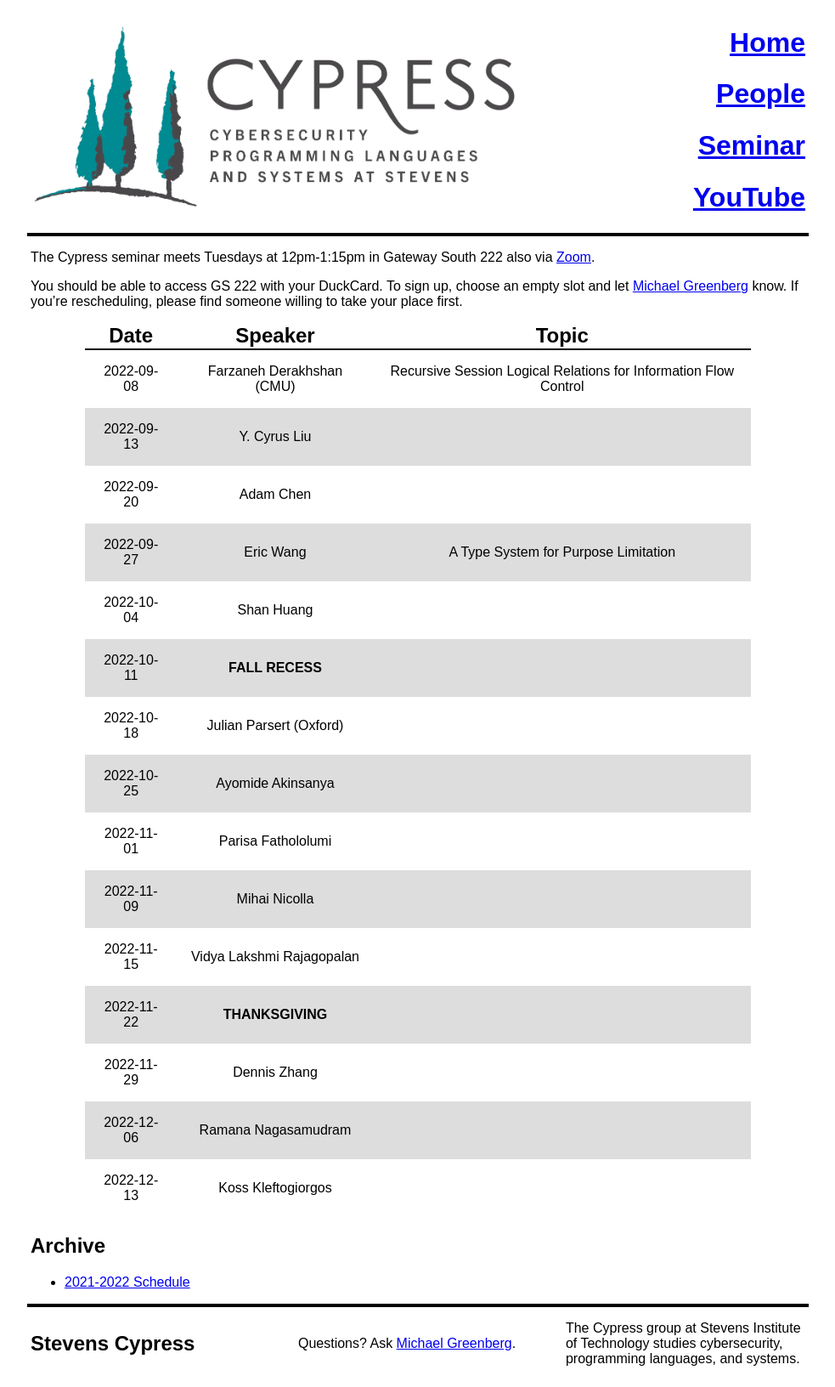
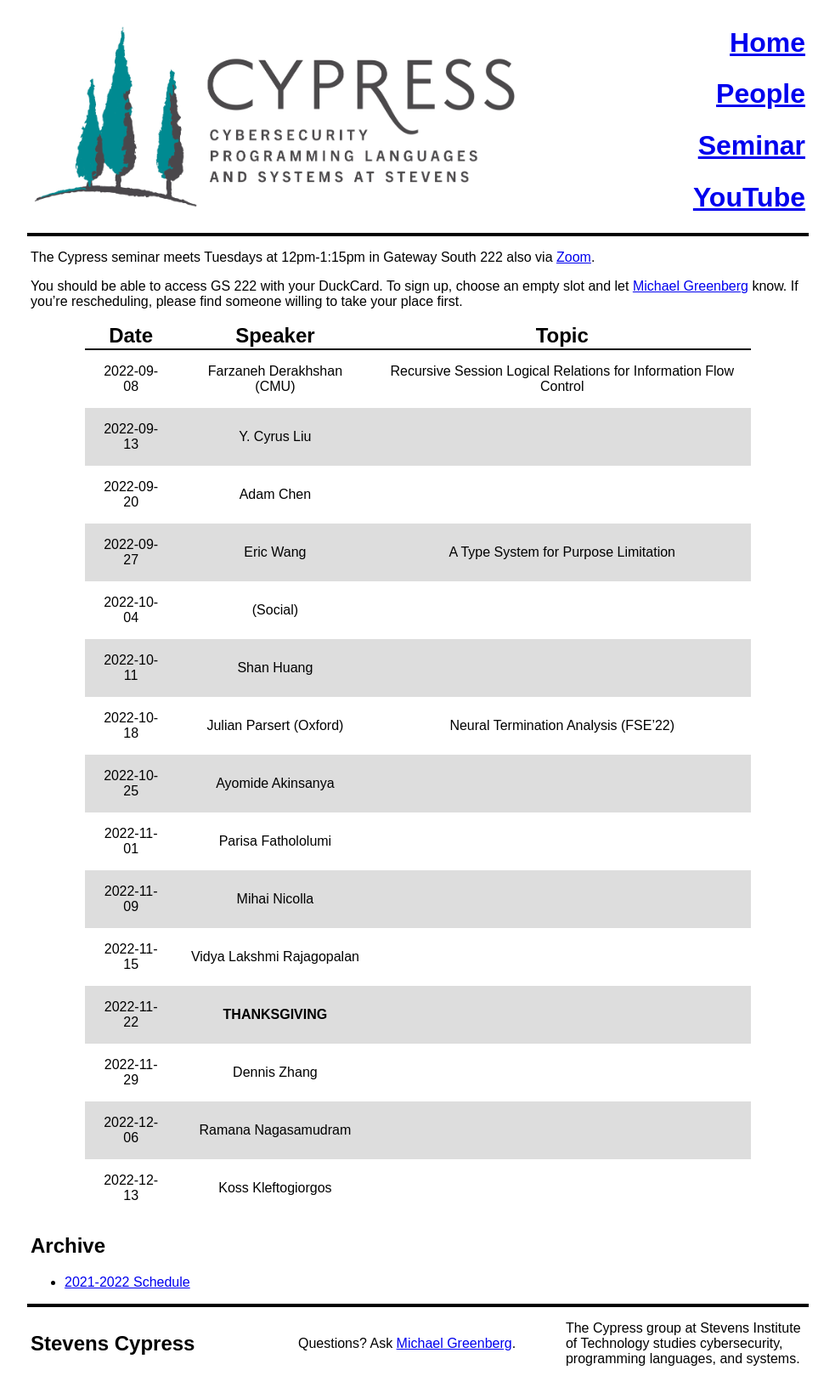
Before and after one commit to mgree/cypress, a Jekyll site: the page built from schedule.md, in a window 1280 px wide. Shown: the whole page at 85% size, without its empty margins (148-1131 px from the left). Built offline with Jekyll 4.4.1, drawn with Linux system fonts in a browser that asks for light colours.

Commit message:
Julian title

```diff
--- a/schedule.md
+++ b/schedule.md
@@ -20,9 +20,9 @@ find someone willing to take your place first.
 | 2022-09-13 | Y. Cyrus Liu | |
 | 2022-09-20 | Adam Chen | |
 | 2022-09-27 | Eric Wang | A Type System for Purpose Limitation |
-| 2022-10-04 | Shan Huang | |
-| 2022-10-11 | **FALL RECESS** | |
-| 2022-10-18 | Julian Parsert (Oxford) | |
+| 2022-10-04 | (Social) | |
+| 2022-10-11 | Shan Huang | |
+| 2022-10-18 | Julian Parsert (Oxford) | Neural Termination Analysis (FSE'22) |
 | 2022-10-25 | Ayomide Akinsanya | |
 | 2022-11-01 | Parisa Fathololumi | |
 | 2022-11-09 | Mihai Nicolla | |
```
